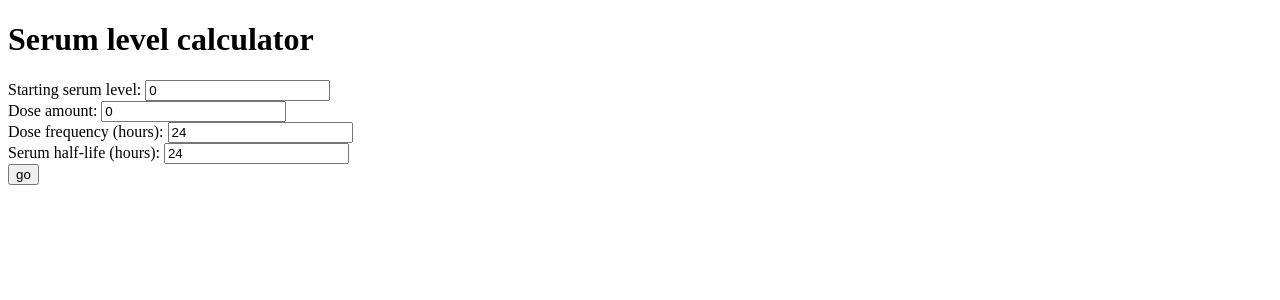
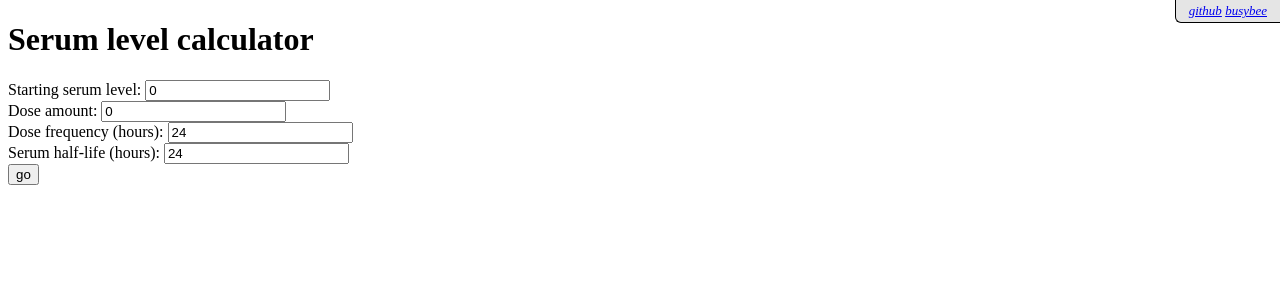
Before and after one commit to fluffy-critter/serum-level, a Flask app: page / in a window 1280 px wide. Shown: the top 300 px of the page. Run offline with Flask 2, Linux system fonts and the light colour scheme.

Commit message:
Add some linkage and such

```diff
--- a/static/style.css
+++ b/static/style.css
@@ -1,7 +1,3 @@
-body >form {
-    margin-bottom: 1em;
-}
-
 table form {
     display: inline;
 }
@@ -9,6 +5,7 @@ table form {
 table {
     border-collapse: collapse;
     border: solid black 2px;
+    margin: 1em 0;
 }
 
 table th {
@@ -21,3 +18,16 @@ table td {
     padding: 0 0.5ex;
     border: solid black 1px;
 }
+
+nav#footer {
+    position: fixed;
+    font-size: small;
+    font-style: italic;
+    right: 0;
+    top: 0;
+    background: rgba(0,0,0,0.1);
+    border-bottom-left-radius: 1ex;
+    border: black 1px;
+    border-style: none none solid solid;
+    padding: 0.5ex 1em;
+}
--- a/templates/index.html
+++ b/templates/index.html
@@ -1,8 +1,9 @@
 <!DOCTYPE html>
-<html>
+<html lang="en">
 <head>
     <title>Serum level calculator</title>
     <link rel="stylesheet" href="{{url_for('static',filename='style.css')}}">
+    <meta charset="utf-8">
 </head>
 <body>
 
@@ -57,4 +58,10 @@
         {% endfor %}
     </table>
     {% endif %}
+
+<nav id="footer">
+<a href="https://github.com/fluffy-critter/serum-level">github</a>
+<a href="https://beesbuzz.biz/">busybee</a>
+</nav>
+
 </body>
```
